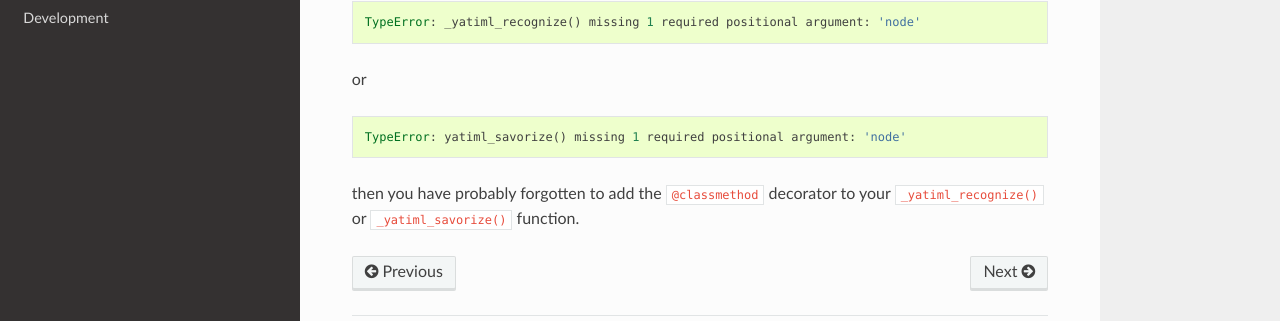
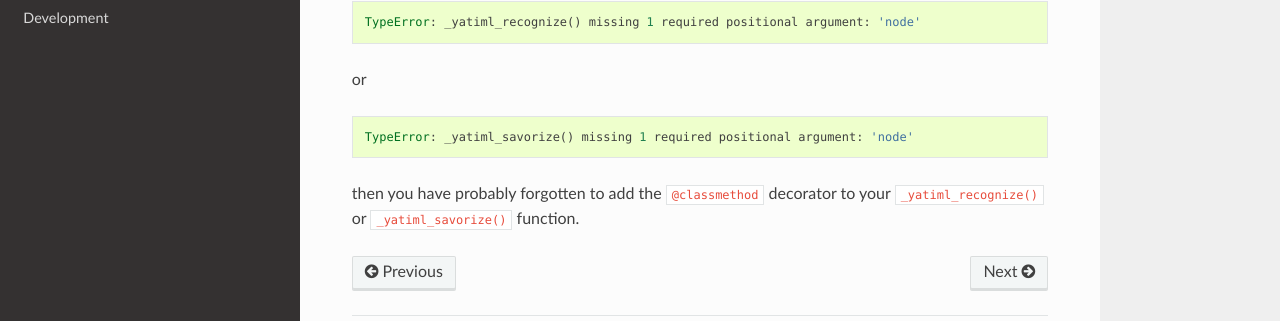
Before and after one commit to yatiml/yatiml, a Sphinx documentation site: the page built from docs/problem_solving.rst, in a window 1280 px wide and 900 px high, scrolled down 3155 px. Shown: the part 455-776 px from the top of the window. Built offline with Sphinx 7.4.7 and the Read the Docs theme 2.0.0, drawn with Linux system fonts in a browser that asks for light colours.

```diff
--- a/docs/examples/enum_lowercase.py
+++ b/docs/examples/enum_lowercase.py
@@ -10,10 +10,10 @@ class Color(enum.Enum):
     BLUE = 2
 
     @classmethod
-    def yatiml_savorize(cls, node: yatiml.Node) -> None:
+    def _yatiml_savorize(cls, node: yatiml.Node) -> None:
         if node.is_scalar(str):
             node.set_value(node.get_value().upper())
 
     @classmethod
-    def yatiml_sweeten(cls, node: yatiml.Node) -> None:
+    def _yatiml_sweeten(cls, node: yatiml.Node) -> None:
         node.set_value(node.get_value().lower())
--- a/docs/examples/enum_use_values.py
+++ b/docs/examples/enum_use_values.py
@@ -10,7 +10,7 @@ class Genotype(enum.Enum):
     HETERO_SV = 'htz-sv'
 
     @classmethod
-    def yatiml_savorize(cls, node: yatiml.Node) -> None:
+    def _yatiml_savorize(cls, node: yatiml.Node) -> None:
         # enum.Enum has a __members__ attribute which contains its
         # members, which we reverse here to make a look-up table that
         # converts values in the YAML file to names expected by YAtiML.
@@ -25,6 +25,6 @@ class Genotype(enum.Enum):
                 node.set_value(yaml_to_python[node.get_value()])
 
     @classmethod
-    def yatiml_sweeten(cls, node: yatiml.Node) -> None:
+    def _yatiml_sweeten(cls, node: yatiml.Node) -> None:
         # Here we just use cls.__members__ directly to convert.
         node.set_value(cls.__members__[node.get_value()].value)
--- a/docs/problem_solving.rst
+++ b/docs/problem_solving.rst
@@ -190,7 +190,7 @@ or
 
 .. code-block:: python
 
-  TypeError: yatiml_savorize() missing 1 required positional argument: 'node'
+  TypeError: _yatiml_savorize() missing 1 required positional argument: 'node'
 
 then you have probably forgotten to add the ``@classmethod`` decorator to your
 ``_yatiml_recognize()`` or ``_yatiml_savorize()`` function.
```
